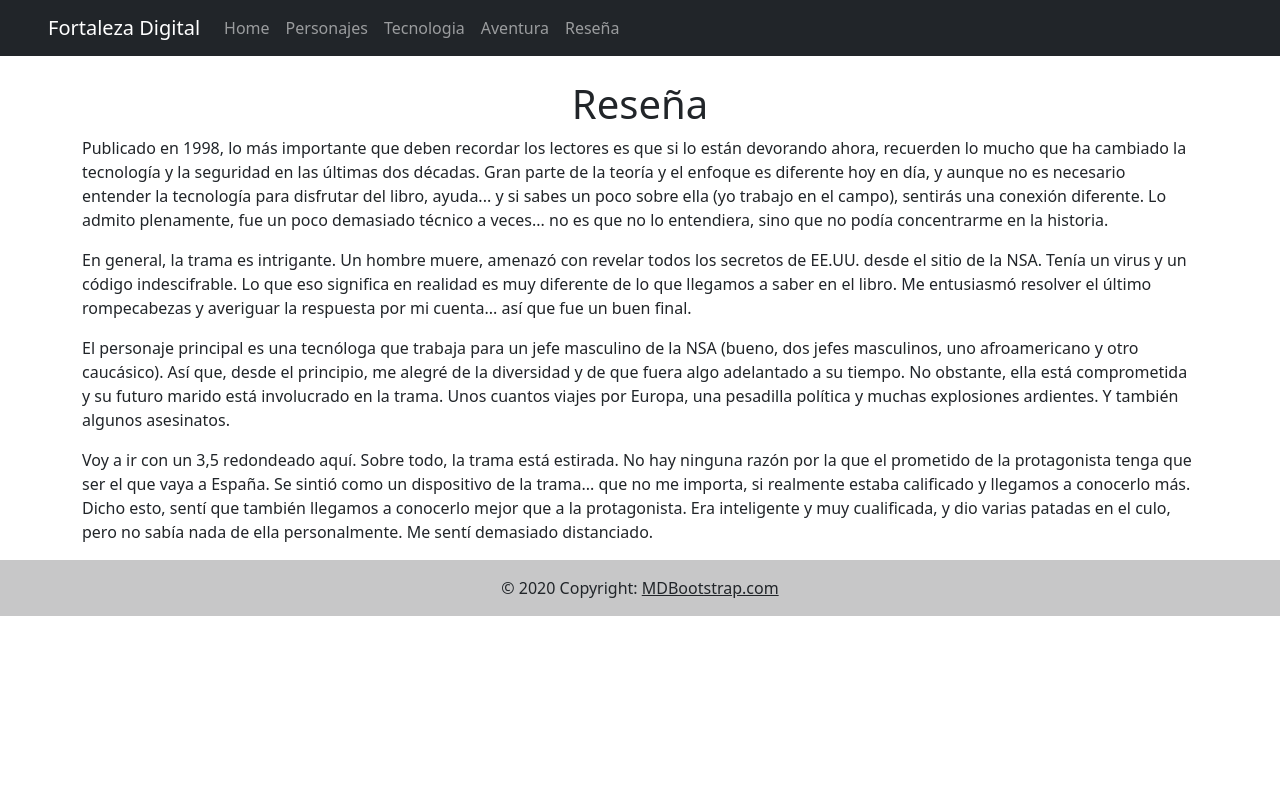
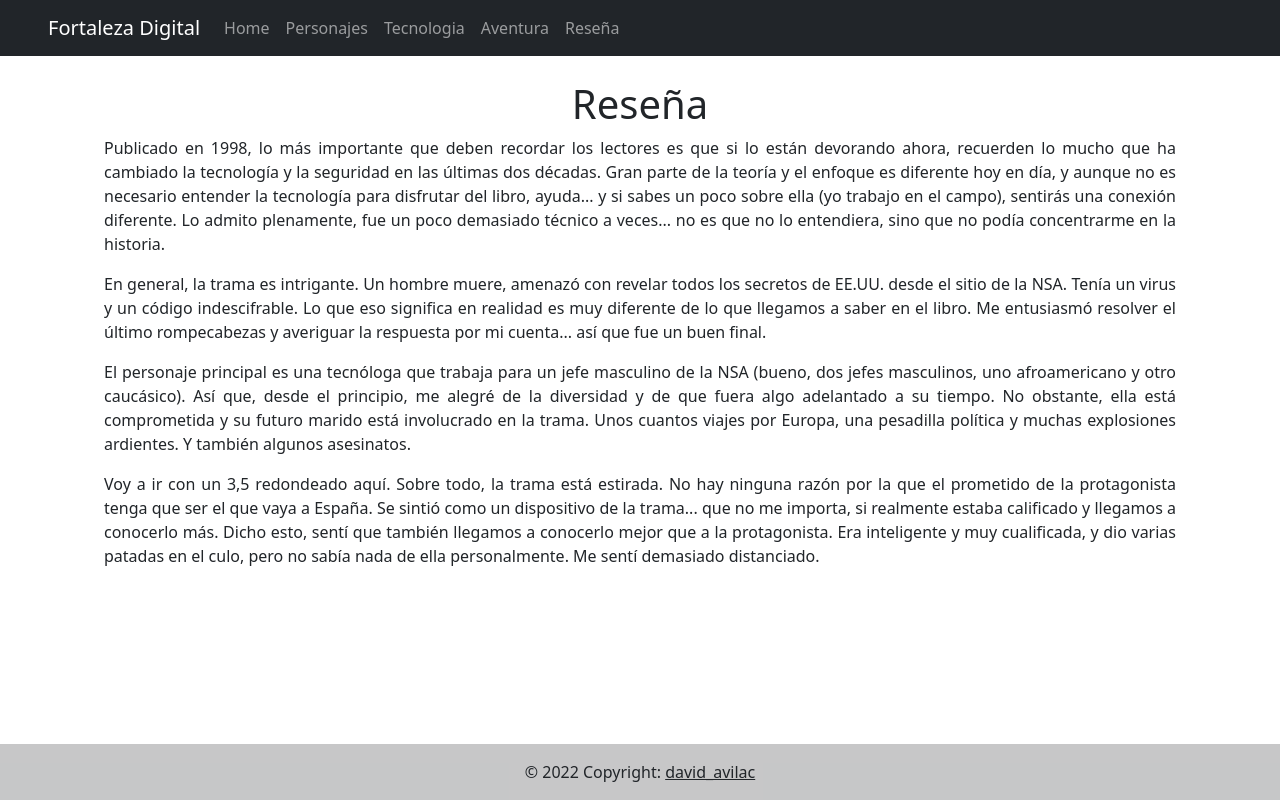
Before and after one commit to david4vilac/FortalezaDigital, a FastAPI app: a page that uses templates/footer.html in a window 1280 px wide. Run offline with FastAPI, Linux system fonts and the light colour scheme.

Commit message:
Imagenes y html

```diff
--- /dev/null
+++ b/static/css/main.css
@@ -0,0 +1,37 @@
+* {
+    padding:0;
+    margin:0;
+    box-sizing: border-box;
+}
+
+body {
+    display: grid;
+    min-height: 100vh;
+
+    grid-template-rows: auto 1fr auto;
+
+}
+
+
+
+.home {
+    display: flex;
+    flex-direction: column;
+    align-items: center;
+}
+
+.img-home{
+    height: 460px;
+}
+.card a {
+    display: flex;
+    justify-content: center;
+}
+
+.container-text {
+    margin: 0 92px;
+    padding: 0 12px;
+    display: flex;
+    flex-direction: column;
+    text-align: justify;
+}
--- a/static/style.css
+++ /dev/null
@@ -1,7 +0,0 @@
-* {
-    box-sizing: border-box;
-}
-
-body {
-    min-height: 100vh;
-}
--- a/templates/characters.html
+++ b/templates/characters.html
@@ -1,9 +1,9 @@
 
 {% include 'navbar.html' %}
-<h1 class="text-center mt-4">Personajes: </h1>
+<h1 class="text-center mt-4">Personajes</h1>
 
 
-<div class="container mt-4">
+<div class="container mt-4 ">
   <div class="row mt-2 mb-3">
     {% for personaje in personajes %}
     {% include 'personaje.html' %}
--- a/templates/footer.html
+++ b/templates/footer.html
@@ -1,11 +1,12 @@
-<script src="https://cdn.jsdelivr.net/npm/bootstrap@5.2.0-beta1/dist/js/bootstrap.bundle.min.js" integrity="sha384-pprn3073KE6tl6bjs2QrFaJGz5/SUsLqktiwsUTF55Jfv3qYSDhgCecCxMW52nD2" crossorigin="anonymous"></script>
-</body>
-<footer class="bg-light text-center text-lg-start ">
+  <script src="https://cdn.jsdelivr.net/npm/bootstrap@5.2.0-beta1/dist/js/bootstrap.bundle.min.js" integrity="sha384-pprn3073KE6tl6bjs2QrFaJGz5/SUsLqktiwsUTF55Jfv3qYSDhgCecCxMW52nD2" crossorigin="anonymous"></script>
+  <footer class="bg-light text-center text-lg-start ">
     <!-- Copyright -->
     <div class="text-center p-3" style="background-color: rgba(0, 0, 0, 0.2);">
-      © 2020 Copyright:
-      <a class="text-dark" href="https://mdbootstrap.com/">MDBootstrap.com</a>
+      © 2022 Copyright:
+      <a class="text-dark" href="https://github.com/AlvaritoA">david_avilac</a>
     </div>
     <!-- Copyright -->
 </footer>
+</body>
+
 </html>
--- a/templates/navbar.html
+++ b/templates/navbar.html
@@ -7,11 +7,9 @@
     <meta name="viewport" content="width=device-width, initial-scale=1.0">
     <!-- CSS only -->
     <link href="https://cdn.jsdelivr.net/npm/bootstrap@5.2.0-beta1/dist/css/bootstrap.min.css" rel="stylesheet" integrity="sha384-0evHe/X+R7YkIZDRvuzKMRqM+OrBnVFBL6DOitfPri4tjfHxaWutUpFmBp4vmVor" crossorigin="anonymous">
-    <link href="{{url_for('static', path='/style.css')}}" rel="stylesheet">
+    <link href="{{url_for('static', path='/css/main.css')}}" rel="stylesheet">
     <title>{{title | default("Document")}}</title>
 </head>
-<body>
-
 <!--Navbar-->
 <body>
     <header>
--- a/templates/personaje.html
+++ b/templates/personaje.html
@@ -1,5 +1,5 @@
 <div class="col-md-4">
-    <div class="card" style="width: 18rem;">
+    <div class="card mb-4" style="width: 18rem;">
         <img src={{personaje['imagen']}} height="150px" class="card-img-top" alt="...">
         <div class="card-body">
           <h5 class="card-title">Nombre: {{personaje['id']}}</h5>
--- a/templates/reseña.html
+++ b/templates/reseña.html
@@ -1,7 +1,7 @@
 {% include 'navbar.html' %}
-<h1 class="text-center mt-4">Reseña</h1>
 
-<div class= "container">
+<div class= "container-text">
+    <h1 class="text-center mt-4">Reseña</h1>
     <p>Publicado en 1998, lo más importante que deben recordar los lectores es que si lo están devorando ahora, recuerden lo mucho que ha cambiado la tecnología y la seguridad en las últimas dos décadas. Gran parte de la teoría y el enfoque es diferente hoy en día, y aunque no es necesario entender la tecnología para disfrutar del libro, ayuda... y si sabes un poco sobre ella (yo trabajo en el campo), sentirás una conexión diferente. Lo admito plenamente, fue un poco demasiado técnico a veces... no es que no lo entendiera, sino que no podía concentrarme en la historia.</p>
 
     <p>En general, la trama es intrigante. Un hombre muere, amenazó con revelar todos los secretos de EE.UU. desde el sitio de la NSA. Tenía un virus y un código indescifrable. Lo que eso significa en realidad es muy diferente de lo que llegamos a saber en el libro. Me entusiasmó resolver el último rompecabezas y averiguar la respuesta por mi cuenta... así que fue un buen final.</p>
```
Also changed, not shown: templates/aventura.html (+4 -3 lines), templates/index.html (+4 -4 lines), templates/perfil.html (+8 -7 lines), img/Home.png (added), img/Personajes.png (added), img/Tecnologia.png (added), img/personaje_id.png (added).
